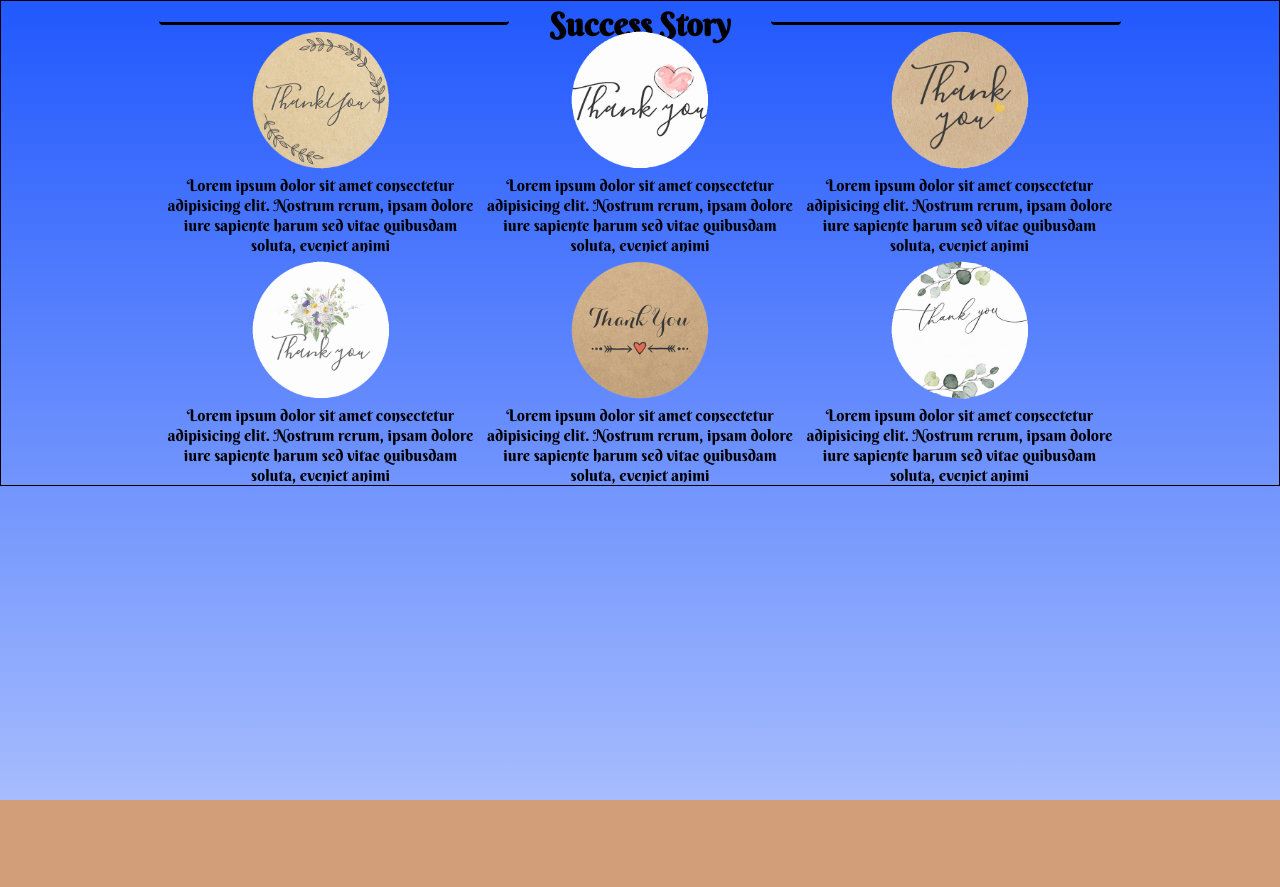
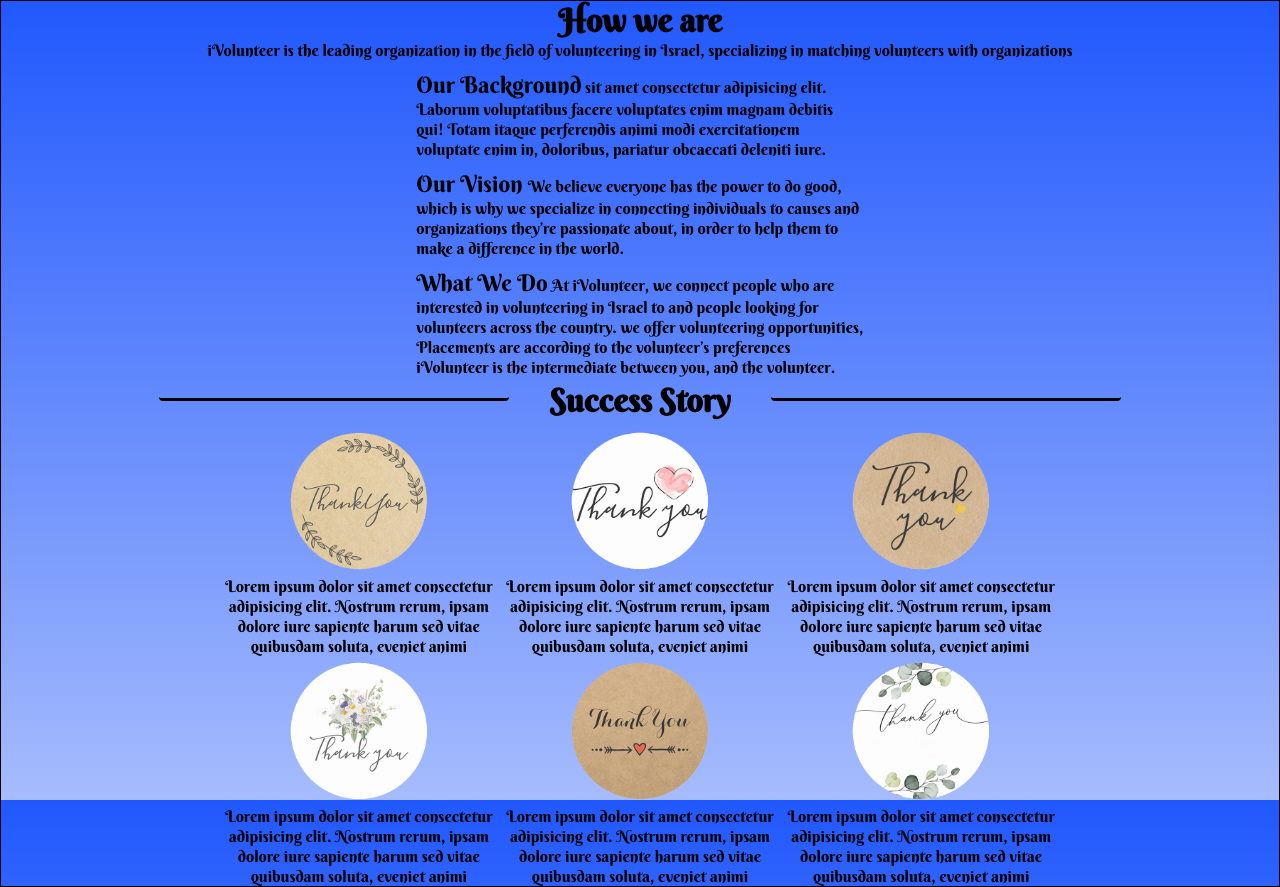
Before and after one commit to OshriTzagay/iVolunteer-FinalProject, a React (Create React App) app in the folder client/: page /home in a window 1280 px wide. Before the commit the page ends 800 px from the top, so only its background shows below. Built offline with nearby package versions, Linux system fonts and the light colour scheme.

Commit message:
edit home page

```diff
--- a/client/src/Components/pages/Home-Compo/Home.css
+++ b/client/src/Components/pages/Home-Compo/Home.css
@@ -1,4 +1,5 @@
 .Cards{
+    margin-top: 25px;
     display: flex;
     flex-direction: column;
     align-items: center;
@@ -10,7 +11,7 @@
   flex-wrap: wrap;
 }
 .ThanksCards{
-    width: 25%;
+    width: 22%;
     display: flex;
     flex-direction: column;
     align-items: center;
@@ -33,3 +34,23 @@
     margin-left: 40px;
 
 }
+
+.How-we-are{
+    display: flex;
+    flex-direction: column;
+    align-items: center;
+}
+
+.Explication{
+    margin-top: 10px;
+    display: flex;
+    justify-content: flex-start;
+    width: 35%;
+}
+
+.Explication span{
+    font-size: 23px;
+}
+.Explication p{
+    text-align: left;
+}
--- a/client/src/Components/pages/Home-Compo/Home.jsx
+++ b/client/src/Components/pages/Home-Compo/Home.jsx
@@ -1,21 +1,41 @@
-import React, {useState,useEffect} from 'react';
+import React, { useState, useEffect } from 'react';
 import TimerPopup from "../../parts/Popup/Time-Popup";
 import './Home.css';
 
 export const Home = () => {
-  const [timePopup,setTimePopup] = useState(false)
-  useEffect(()=>{
-    setTimeout(()=>{
+  const [timePopup, setTimePopup] = useState(false)
+  useEffect(() => {
+    setTimeout(() => {
       setTimePopup(true)
-    },5000)
-  },[]);
+    }, 5000)
+  }, []);
   return (<>
+    <div className='How-we-are'>
+      <h1> How we are</h1>
+      <p>iVolunteer is the leading organization in the field of volunteering in Israel, specializing in matching volunteers with organizations</p>
+      <section className='Explication'>
+        <p> <span>Our Background</span>  sit amet consectetur adipisicing elit. Laborum voluptatibus
+          facere voluptates enim magnam debitis qui! Totam itaque perferendis animi modi
+          exercitationem voluptate enim in, doloribus, pariatur obcaecati deleniti iure.</p>
+      </section>
+      <section className='Explication'>
+        <p> <span>Our Vision </span>  We believe everyone has the power to do good,
+          which is why we specialize in connecting individuals to causes and organizations they’re
+          passionate about, in order to help them to make a difference in the world.</p>
+      </section>
+      <section className='Explication'>
+        <p> <span>What We Do</span>  At iVolunteer, we connect people who are interested in volunteering in Israel to and people looking for volunteers across the country.
+          we offer volunteering opportunities, Placements are according to the volunteer’s preferences
+          iVolunteer is the intermediate between you, and  the volunteer. </p>
+      </section>
+    </div>
+
     <div className='headline'>
       <span className='span'></span>
       <h1> Success Story </h1>
       <span className='span'></span>
+    </div>
 
-  </div>
     <div className='Cards'>
       <div className='container'>
         <section className='ThanksCards'>
```
Lines whose indentation alone changed are shown as unchanged.
